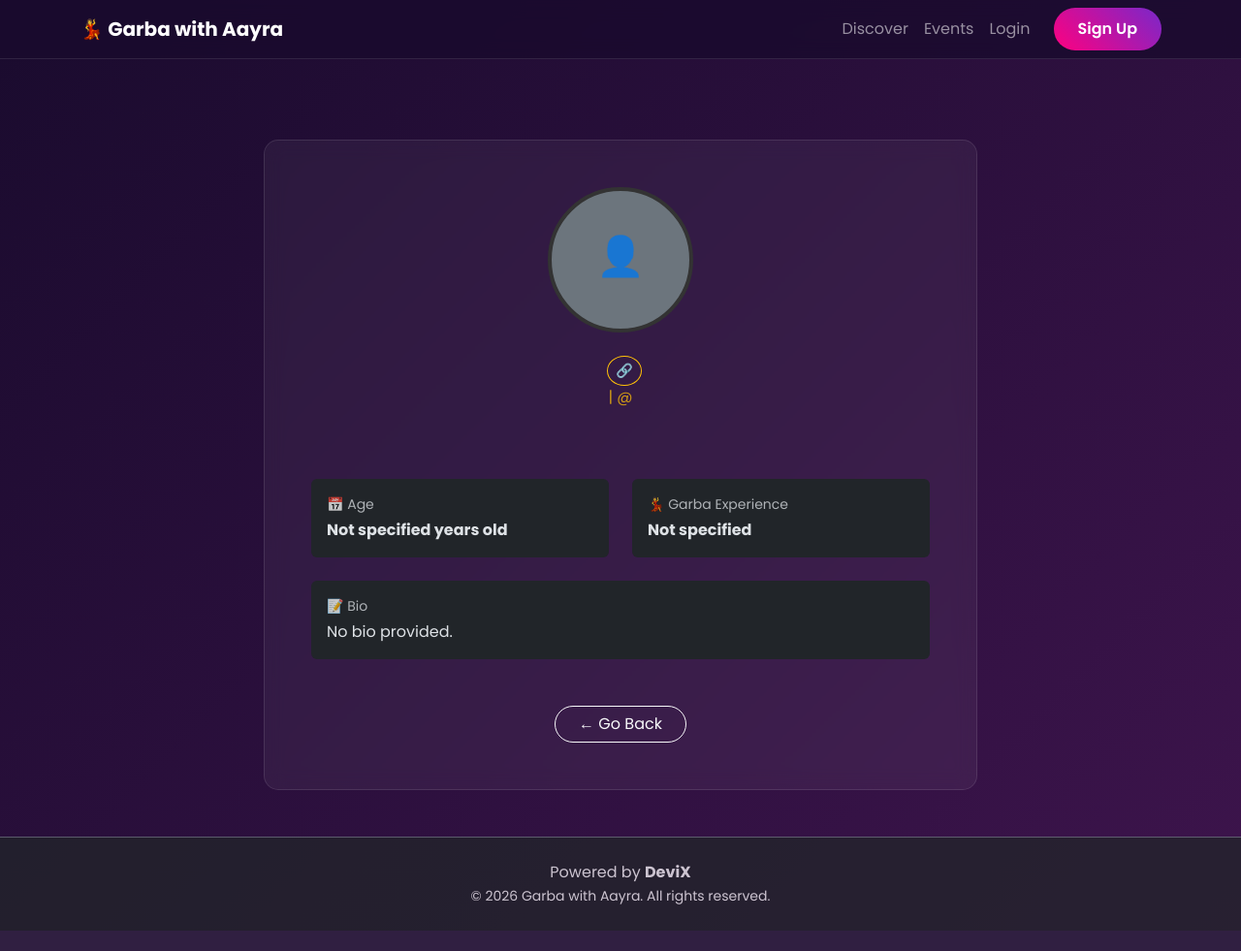
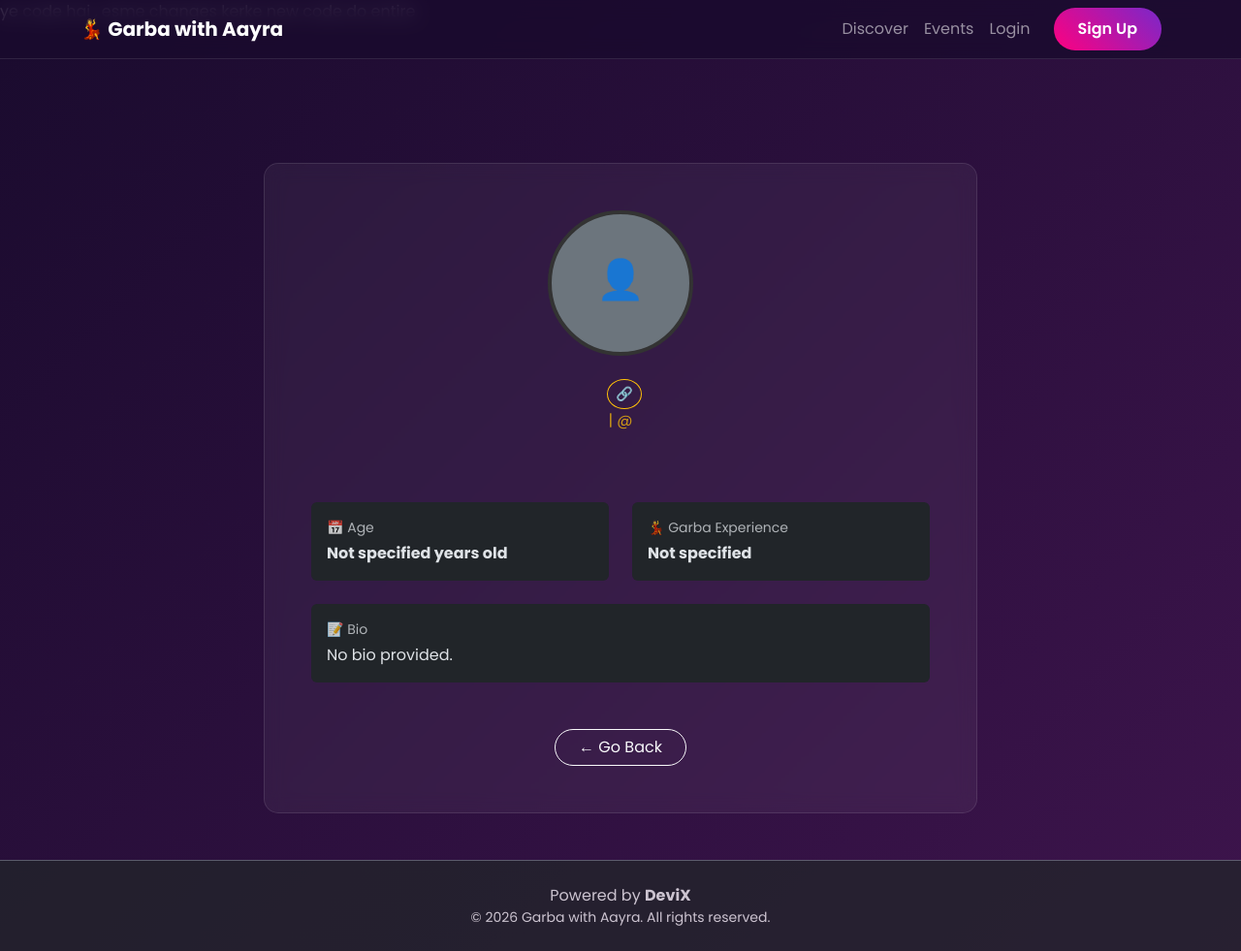
Before and after one commit to Ramgopal-Prajapati/garbawithaayra, a Django app: template templates/core/profile_detail.html in a window 1280 px wide. Shown: the whole page at 97% size. Before the commit the page ends 960 px from the top, so only its background shows below. Run offline with Django 5.2, Linux system fonts and the light colour scheme; the template is opened without the code that fills it, so the values that code supplies are empty.

Commit message:
Update profile_detail.html

```diff
--- a/templates/core/profile_detail.html
+++ b/templates/core/profile_detail.html
@@ -1,3 +1,4 @@
+ye code hai , esme changes kerke new code do entire
 {% extends 'core/base.html' %}
 
 {% block title %}{{ target_profile.display_name }} - Garba with Aayra{% endblock %}
```
